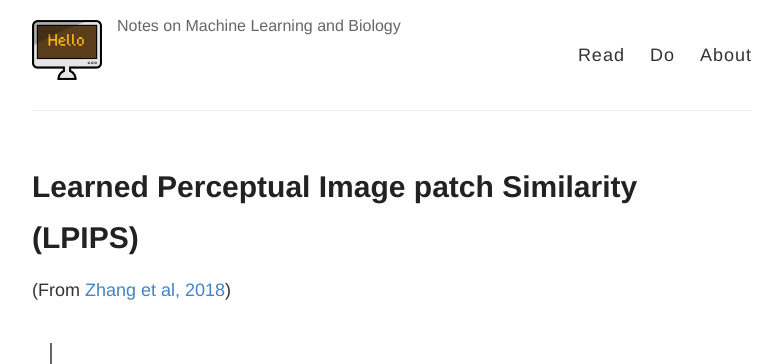
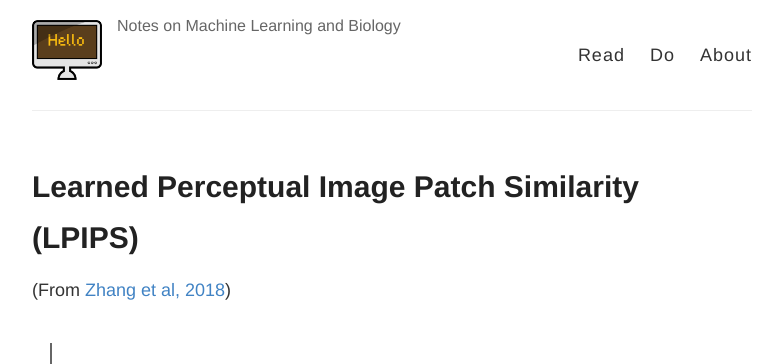
Before and after one commit to lmanan/lmanan.github.io, a Jekyll site: the page built from _posts/2021-05-07-LPIPS.md, in a window 1280 px wide. Shown: the top 364 px of the page, without its empty margins (248-1030 px from the left). Built offline with Jekyll 4.4.1, drawn with Linux system fonts in a browser that asks for light colours; formulas are drawn with MathJax 3; a script that is not in the unit is left out.

```diff
--- a/_posts/2021-05-07-LPIPS.md
+++ b/_posts/2021-05-07-LPIPS.md
@@ -1,6 +1,6 @@
 ---
 layout: post
-title: Learned Perceptual Image patch Similarity (LPIPS)
+title: Learned Perceptual Image Patch Similarity (LPIPS)
 categories: Computer Vision
 tags:
 mathjax: true
```
